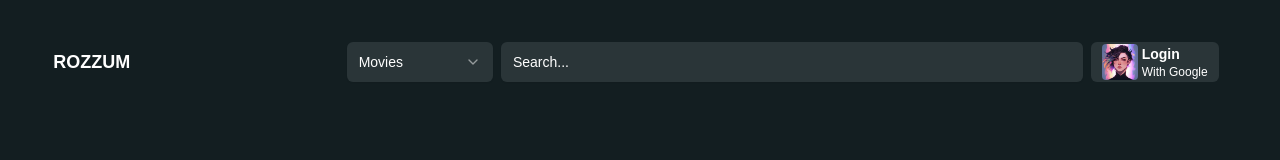
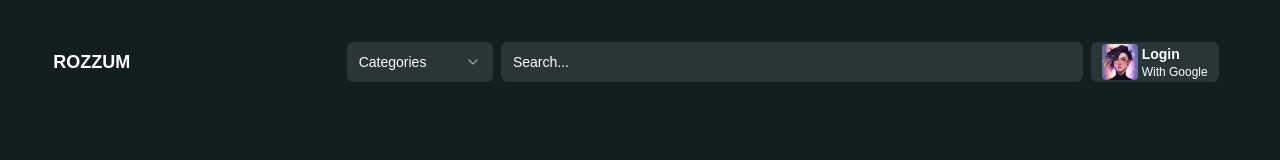
Before and after one commit to the-bipu/roz, a Next.js app: page / in a window 1280 px wide. Shown: the top 160 px of the page. Built offline with nearby package versions, Linux system fonts and the light colour scheme; no server answers; a web font is replaced by a local one.

Commit message:
fixed navigation issues

```diff
--- a/components/common/Navbar.tsx
+++ b/components/common/Navbar.tsx
@@ -27,6 +27,7 @@ import { FaGoogle } from 'react-icons/fa';
 import { signIn, useSession } from 'next-auth/react';
 import { UserContext } from '@/context/userContext';
 import Image from 'next/image';
+import { useRouter } from 'next/router';
 
 const FormSchema = z.object({
     name: z.string().min(2, {
@@ -43,6 +44,7 @@ const FormSchema = z.object({
 
 const Navbar = () => {
     const { userEmail, admin, isNav, setIsNav } = useContext(UserContext);
+    const router = useRouter();
 
     useEffect(() => {
         if (isNav) {
@@ -106,6 +108,10 @@ const Navbar = () => {
         }
     }
 
+    const handleNavigation = (value: string) => {
+        router.push(`/${value}`);
+    };
+
     return (
         <div className='h-auto w-full flex flex-row justify-between items-center mt-4'>
             <Link href='/' className="md:w-3/12 w-auto">
@@ -114,7 +120,7 @@ const Navbar = () => {
 
             <div className="w-9/12 h-auto flex flex-row gap-2 items-center justify-between">
                 <div className='w-full md:flex hidden flex-row gap-2 items-center justify-center'>
-                    <Select>
+                    <Select onValueChange={handleNavigation}>
                         <SelectTrigger className="w-[180px] h-10 bg-[#2A3538] text-white border-none">
                             <SelectValue placeholder="Movies" />
                         </SelectTrigger>
--- a/pages/index.tsx
+++ b/pages/index.tsx
@@ -3,6 +3,7 @@
 import React, { useContext, useEffect } from "react";
 import Head from "next/head";
 import Link from "next/link";
+import { useRouter } from "next/navigation";
 import { signIn, signOut } from "next-auth/react";
 import { UserContext } from "@/context/userContext";
 import { FaGoogle } from "react-icons/fa";
@@ -22,6 +23,7 @@ import { Input } from "@/components/ui/input";
 
 export default function Home() {
   const { admin, isNav, setIsNav } = useContext(UserContext);
+  const router = useRouter();
 
   useEffect(() => {
     if (isNav) {
@@ -34,6 +36,10 @@ export default function Home() {
       document.body.style.overflow = "";
     };
   }, [isNav]);
+
+  const handleNavigation = (value: string) => {
+    router.push(`/${value}`);
+  };
 
   return (
     <div className={`w-full md:h-screen bg-[#131E21] h-auto flex flex-col items-center justify-start md:py-6 py-0 pb-6 text-white bg-mando ${isNav && 'scrollHide'}`}>
@@ -53,9 +59,9 @@ export default function Home() {
 
           <div className="w-9/12 h-auto flex flex-row gap-2 items-center justify-between">
             <div className='w-full md:flex hidden flex-row gap-2 items-center justify-center'>
-              <Select>
+              <Select onValueChange={handleNavigation}>
                 <SelectTrigger className="w-[180px] h-10 bg-[#2A3538] text-white border-none">
-                  <SelectValue placeholder="Movies" />
+                  <SelectValue placeholder="Categories" />
                 </SelectTrigger>
                 <SelectContent className="bg-[#2A3538] text-white border-none">
                   <SelectGroup>
--- a/pages/movies.tsx
+++ b/pages/movies.tsx
@@ -129,7 +129,7 @@ export default function Movies() {
                 <Button variant={isActive === 'wishlist' ? 'secondary' : 'outline'} className={`text-base font-medium rounded-full px-6 py-2`} onClick={() => setIsActive('wishlist')}>Wishlist</Button>
                 <Button variant={isActive === 'blogs' ? 'secondary' : 'outline'} className={`text-base font-medium rounded-full px-6 py-2`} onClick={() => setIsActive('blogs')}>Blogs</Button>
               </div>
-              <Input className="w-96 h-10 border-2 border-white bg-black rounded-full indent-4" placeholder="Search here..." value={searchQuery} onChange={(e) => setSearchQuery(e.target.value.toLowerCase())} />
+              <Input className="w-96 h-10 bg-[#2A3538] placeholder:text-white text-white border-none" placeholder="Search here..." value={searchQuery} onChange={(e) => setSearchQuery(e.target.value.toLowerCase())} />
             </div>
 
             {isActive === 'watched' && (
```
